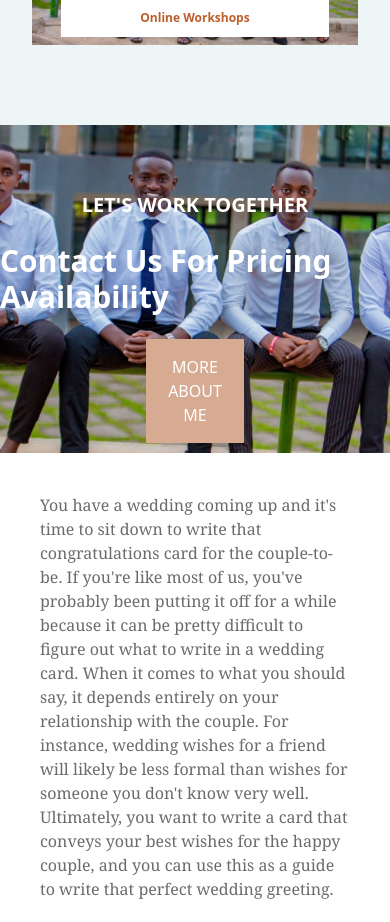
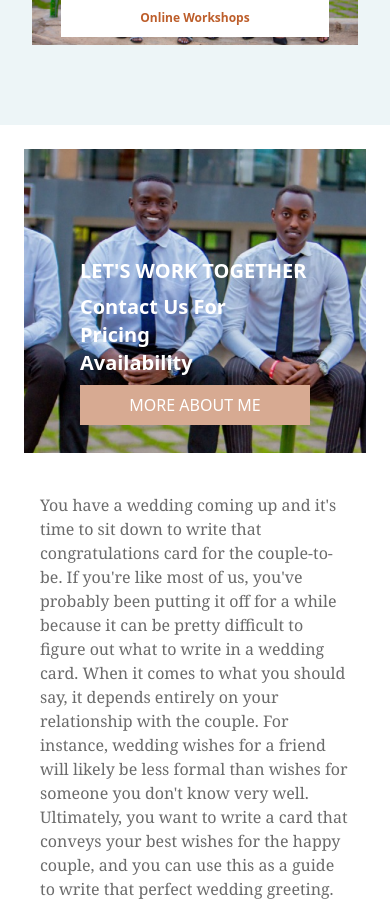
Before and after one commit to MuhireIghor/Photography, a React (Vite) app: page / in a window 390 px wide. Shown: the part 4200-5122 px from the top of the page. Built offline with nearby package versions, Linux system fonts and the light colour scheme.

Commit message:
[responsiveness]: Testimonials component  responsiveness

```diff
--- a/src/components/Testimonials.jsx
+++ b/src/components/Testimonials.jsx
@@ -34,12 +34,12 @@ const Testimonials = () => {
 
   }
   return (
-    <div className='flex flex-col items-center justify-center relative w-full '>
+    <div className='flex flex-col items-center justify-center relative w-full p-6 '>
       <img className='z-10 h-[24rem] w-full object-cover' src={bgImg} />
-      <div className='absolute z-20 flex flex-col items-center justify-center  h-full w-full gap-6 '>
-        <p className='text-xl text-white font-bold font-sans'>LET'S WORK TOGETHER</p>
-        <p className='text-3xl text-white font-extrabold font-sans'>Contact Us For Pricing Availability</p>
-        <button className='p-4 bg-[#d7aa92] text-white hover:text-white hover:bg-black flex w-1/6  items-cente justify-center md:w-1/4'>MORE ABOUT ME</button>
+      <div className='absolute z-20 flex flex-col items-center justify-center sm:flex sm:items-start sm:p-20  h-full w-full gap-6 sm:gap-2'>
+        <p className='text-xl text-white font-bold font-sans sm:text-md sm:flex sm:items-start'>LET'S WORK TOGETHER</p>
+        <p className='text-3xl text-white font-extrabold font-sans sm:text-md sm:flex sm:w-2/3 sm:text-xl'>Contact Us For Pricing Availability</p>
+        <button className='p-4 bg-[#d7aa92] text-white hover:text-white hover:bg-black flex w-1/6  items-cente justify-center md:w-1/4 sm:w-full sm:p-2 lg:w-1/4'>MORE ABOUT ME</button>
         <div className='flex flex-col absolute left-16 md:left-0 top-[328px] bg-white p-10  w-1/3 md:w-full xl:w-full xl:left-0 ' >
           <div className='gap-12 flex flex-col p-auto '>
             {
```
